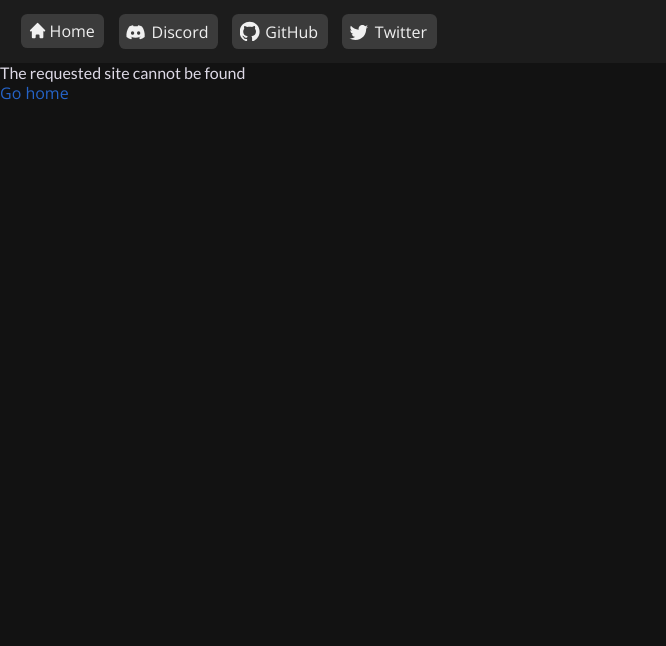
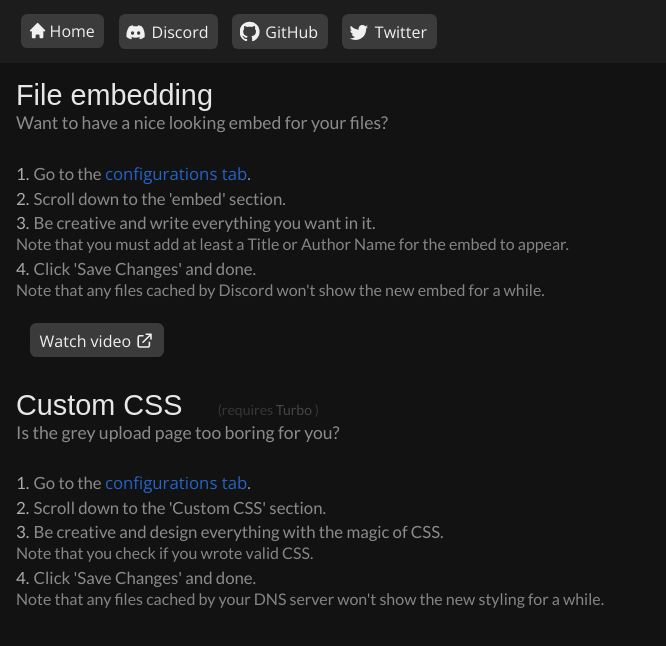
Before and after one commit to Luna-devv/Tixte, a Next.js app: page /read/styling in a window 1280 px wide. Before the commit this address had no page. Shown: the top 646 px of the page, without its empty margins (0-666 px from the left). Built offline with nearby package versions, Linux system fonts and the light colour scheme.

Commit message:
Add a `styling` article

```diff
--- a/components/reads.jsx
+++ b/components/reads.jsx
@@ -1,4 +1,5 @@
 import React from 'react';
+import Link from 'next/link';
 
 import {
     DuplicateIcon,
@@ -6,13 +7,22 @@ import {
 } from '@heroicons/react/outline';
 
 export default function Reads({ data }) {
+    let link = 'https://github.com/Luna-devv/tixte/tree/main#readme'
+    let num = 1;
+
+    if (!data) return (<>No data given</>);
+    if (!data.page) return (<>Page is not defined. <Link href={link}><a className='link'>{link}</a></Link></>);
+    if (!data.payload[0]) return (<>Payload is not defined or is an empty array. <Link href={link}><a className='link'>{link}</a></Link></>);
 
     return (
         <>
             <div className='read'>
                 {data.payload?.map(read => (
                     <section id={read?.section} className='readContainer'>
-                        <a className='readTitle' href={'/read/' + data.page + '#' + read?.section} style={{ cursor: 'pointer' }}> {read?.title} <DuplicateIcon className='copyIco ico' /> </a> <br />
+                        <a className='readTitle' href={'/read/' + data?.page + '#' + read?.section || read.title?.replace(` `, ``)?.toLowerCase()} style={{ cursor: 'pointer' }}>
+                        {read?.title} <DuplicateIcon className='copyIco ico' /> </a>
+                        {read?.require?.length > 0 ? <requirements style={{ fontSize: 14, color: '#373737' }}> (requires {read.require.map(req => (<require style={{ color: '#464646' }}>{req}<dark style={{ color: '#373737' }}>{num < read?.require?.length ? num + 1 < read?.require?.length ? ', ' : ' and ' : ''}</dark> <count style={{display: 'none'}}>{num++}</count></require>))})</requirements> : <></>} <br />
+
                         {read?.description ? <><div className='readDescription'> <text dangerouslySetInnerHTML={{ __html: read?.description }}></text> </div> <br /></> : <></>}
                         <div className='readContent'>
                             {read?.list?.map(item => (
--- a/pages/read/domains.jsx
+++ b/pages/read/domains.jsx
@@ -9,7 +9,7 @@ const json = {
         section: 'tixte',
         list: [{
             id: 1,
-            text: 'Go to  the <a href="https://tixte.com/dashboard/domains" class="link">domains tab</a>.'
+            text: 'Go to the <a href="https://tixte.com/dashboard/domains" class="link">domains tab</a>.'
         }, {
             id: 2,
             text: 'Click on the \'Register +\' button on the top of your screen.'
@@ -22,6 +22,10 @@ const json = {
         }, {
             id: 5,
             text: 'Click the \'Register\' button and done 🎉',
+        }],
+        buttons: [{
+            url: 'https://cdn.xyna.space/ks427adar9a.mp4',
+            text: 'Watch video'
         }]
     }, {
         title: 'Custom domains',
--- /dev/null
+++ b/pages/read/styling.jsx
@@ -0,0 +1,59 @@
+import React from 'react';
+import Reads from  '../../components/reads';
+
+const json = {
+    page: 'styling',
+    payload: [{
+        title: 'File embedding',
+        description: 'Want to have a nice looking embed for your files?',
+        section: 'embeds',
+        list: [{
+            id: 1,
+            text: 'Go to the <a href="https://tixte.com/dashboard/configurations" class="link">configurations tab</a>.'
+        }, {
+            id: 2,
+            text: 'Scroll down to the \'embed\' section.'
+        }, {
+            id: 3,
+            text: 'Be creative and write everything you want in it.',
+            subs: ['Note that you must add at least a Title or Author Name for the embed to appear.']
+        }, {
+            id: 4,
+            text: 'Click \'Save Changes\' and done.',
+            subs: ['Note that any files cached by Discord won\'t show the new embed for a while.']
+        }],
+        buttons: [{
+            url: 'https://cdn.xyna.space/kt49xz3b09a.mp4',
+            text: 'Watch video'
+        }]
+    }, {
+        title: 'Custom CSS',
+        require: ['Turbo'],
+        description: 'Is the grey upload page too boring for you?',
+        section: 'css',
+        list: [{
+            id: 1,
+            text: 'Go to the <a href="https://tixte.com/dashboard/configurations" class="link">configurations tab</a>.'
+        }, {
+            id: 2,
+            text: 'Scroll down to the \'Custom CSS\' section.'
+        }, {
+            id: 3,
+            text: 'Be creative and design everything with the magic of CSS.',
+            subs: ['Note that you check if you wrote valid CSS.']
+        }, {
+            id: 4,
+            text: 'Click \'Save Changes\' and done.',
+            subs: ['Note that any files cached by your DNS server won\'t show the new styling for a while.']
+        }],
+    }]
+};
+
+export default class Homepage extends React.Component {
+
+    render() {
+        return (
+            <Reads data={json} />
+        );
+    };
+};
```
Also changed, not shown: components/layout.jsx (+4 -4 lines), pages/index.jsx (+7 -1 lines).
